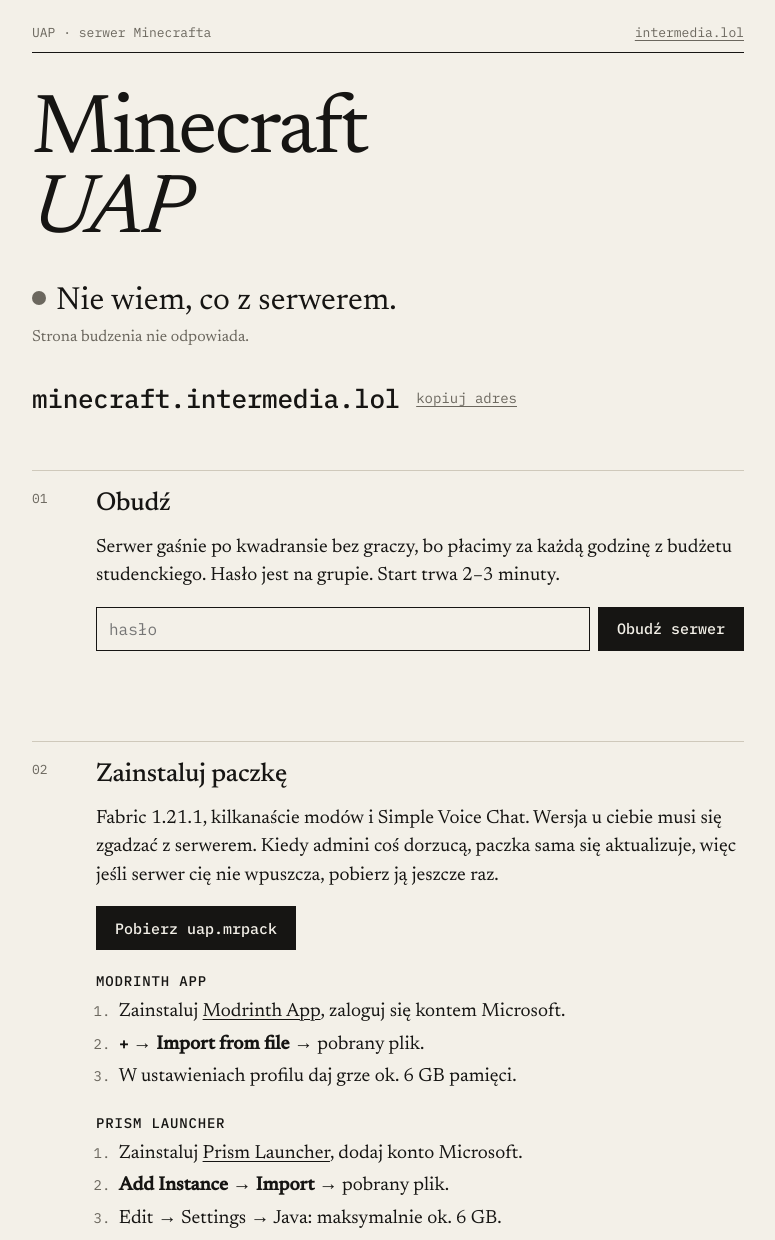
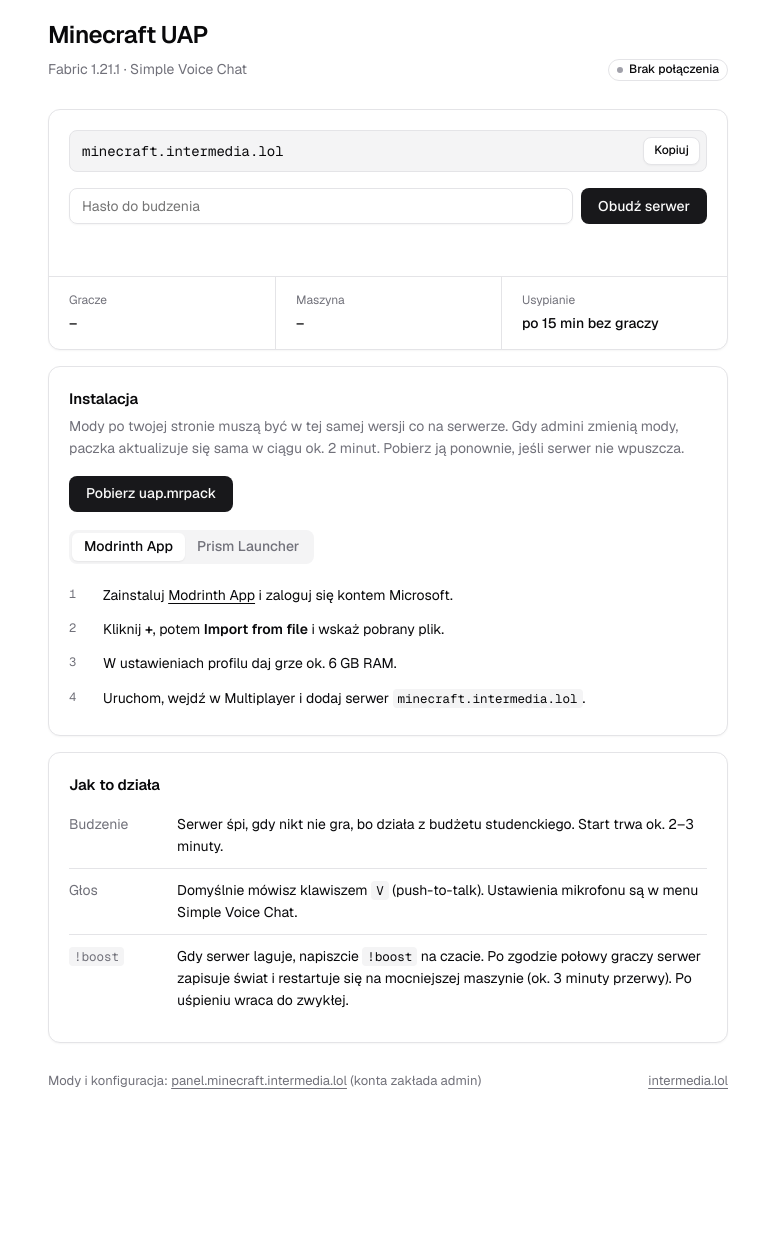
Before and after one commit to janzablocki/intermedia-lol, a plain HTML site: page minecraft/index.html in a window 1280 px wide. Shown: the part 40-1280 px from the top of the page, without its empty margins (252-1027 px from the left). After the commit the page ends 1212 px from the top, so only its background shows below. Drawn offline with nearby package versions, Linux system fonts and the light colour scheme; no server answers.

Commit message:
Minecraft page: back to the simple layout (#12)

```diff
--- a/minecraft/index.html
+++ b/minecraft/index.html
@@ -3,186 +3,195 @@
 <head>
 <meta charset="utf-8">
 <meta name="viewport" content="width=device-width, initial-scale=1">
-<title>Minecraft UAP</title>
+<title>Minecraft · UAP</title>
 <link rel="preconnect" href="https://fonts.googleapis.com">
 <link rel="preconnect" href="https://fonts.gstatic.com" crossorigin>
-<link href="https://fonts.googleapis.com/css2?family=Newsreader:ital,opsz,wght@0,6..72,400;0,6..72,500;1,6..72,400&family=IBM+Plex+Mono:wght@400;500&display=swap" rel="stylesheet">
+<link href="https://fonts.googleapis.com/css2?family=Geist:wght@400;500;600&family=Geist+Mono:wght@400;500&display=swap" rel="stylesheet">
 <style>
+  /* shadcn/ui "zinc" light tokens, components rewritten by hand (no build step) */
   :root {
-    --paper: #f3f0e8;
-    --ink: #161513;
-    --soft: #6b675e;
-    --rule: #cfc9bb;
-    --mark: #d23a1e;
+    --background: 0 0% 100%;
+    --foreground: 240 10% 3.9%;
+    --muted: 240 4.8% 95.9%;
+    --muted-foreground: 240 3.8% 46.1%;
+    --border: 240 5.9% 90%;
+    --input: 240 5.9% 90%;
+    --primary: 240 5.9% 10%;
+    --primary-foreground: 0 0% 98%;
+    --secondary: 240 4.8% 95.9%;
+    --ring: 240 5.9% 10%;
+    --radius: 0.5rem;
     color-scheme: light;
   }
-  * { box-sizing: border-box; }
-  html { background: var(--paper); }
+  * { box-sizing: border-box; border-color: hsl(var(--border)); }
+  html { background: hsl(var(--background)); }
   body {
-    margin: 0; color: var(--ink); background: var(--paper);
-    font: 19px/1.5 "Newsreader", Georgia, "Times New Roman", serif;
-    font-optical-sizing: auto;
+    margin: 0; color: hsl(var(--foreground)); background: hsl(var(--background));
+    font: 14px/1.6 "Geist", ui-sans-serif, system-ui, -apple-system, sans-serif;
+    -webkit-font-smoothing: antialiased;
   }
-  .page { max-width: 760px; margin: 0 auto; padding: 64px 24px 96px; }
-  .mono { font-family: "IBM Plex Mono", ui-monospace, Menlo, monospace; }
+  .wrap { max-width: 720px; margin: 0 auto; padding: 56px 20px 80px; }
+  .mono { font-family: "Geist Mono", ui-monospace, SFMono-Regular, Menlo, monospace; }
+  .muted { color: hsl(var(--muted-foreground)); }
 
-  .top { display: flex; justify-content: space-between; align-items: baseline; gap: 12px; font: 13px/1.4 "IBM Plex Mono", monospace; color: var(--soft); border-bottom: 1px solid var(--ink); padding-bottom: 10px; }
-  .top a { color: inherit; }
+  header { display: flex; justify-content: space-between; align-items: flex-end; gap: 16px; flex-wrap: wrap; margin-bottom: 28px; }
+  h1 { font-size: 24px; font-weight: 600; letter-spacing: -0.02em; margin: 0; }
+  h2 { font-size: 15px; font-weight: 600; margin: 0; letter-spacing: -0.01em; }
+  .sub { margin: 4px 0 0; }
 
-  h1 { font-weight: 400; font-size: clamp(44px, 9vw, 84px); line-height: .95; letter-spacing: -0.03em; margin: 40px 0 0; }
-  h1 em { font-style: italic; }
+  .card { border: 1px solid hsl(var(--border)); border-radius: calc(var(--radius) + 4px); background: hsl(var(--background)); box-shadow: 0 1px 2px rgb(0 0 0 / 0.04); }
+  .card + .card { margin-top: 16px; }
+  .card-head { padding: 20px 20px 0; }
+  .card-body { padding: 16px 20px 20px; }
+  .card-desc { margin: 4px 0 0; color: hsl(var(--muted-foreground)); }
 
-  .now { margin: 28px 0 0; font-size: clamp(24px, 4vw, 32px); line-height: 1.25; max-width: 22ch; }
-  .now .dot { display: inline-block; width: .45em; height: .45em; border-radius: 50%; background: var(--soft); vertical-align: .12em; margin-right: .3em; }
-  .now.online .dot { background: #2f8f3e; }
-  .now.starting .dot, .now.stopping .dot { background: var(--mark); animation: blink 1.1s steps(2) infinite; }
-  @keyframes blink { 50% { opacity: .2 } }
-  .now small { display: block; margin-top: 6px; font-size: 16px; color: var(--soft); }
+  .badge { display: inline-flex; align-items: center; gap: 6px; height: 22px; padding: 0 8px; border: 1px solid hsl(var(--border)); border-radius: 999px; font-size: 12px; font-weight: 500; white-space: nowrap; }
+  .badge i { width: 6px; height: 6px; border-radius: 50%; background: #a1a1aa; }
+  .badge.online i { background: #16a34a; }
+  .badge.starting i, .badge.stopping i { background: #d97706; }
 
-  .addr { margin: 36px 0 0; display: flex; flex-wrap: wrap; align-items: center; gap: 4px 16px; }
-  .addr span { font: 500 clamp(18px, 3.4vw, 26px)/1.2 "IBM Plex Mono", monospace; letter-spacing: -0.01em; }
-  .link { background: none; border: 0; padding: 0; font: 14px "IBM Plex Mono", monospace; color: var(--soft); text-decoration: underline; text-underline-offset: 3px; cursor: pointer; }
-  .link:hover { color: var(--ink); }
+  .stats { display: grid; grid-template-columns: repeat(3, 1fr); border-top: 1px solid hsl(var(--border)); }
+  .stat { padding: 14px 20px; }
+  .stat + .stat { border-left: 1px solid hsl(var(--border)); }
+  .stat dt { font-size: 12px; color: hsl(var(--muted-foreground)); }
+  .stat dd { margin: 2px 0 0; font-weight: 500; }
 
-  section { display: grid; grid-template-columns: 56px 1fr; gap: 0 8px; margin-top: 56px; padding-top: 14px; border-top: 1px solid var(--rule); }
-  section > .n { font: 13px/2.2 "IBM Plex Mono", monospace; color: var(--soft); }
-  h2 { font-weight: 500; font-size: 26px; letter-spacing: -0.01em; margin: 0 0 10px; }
-  p { margin: 0 0 12px; }
-  .soft { color: var(--soft); }
+  .row { display: flex; gap: 8px; flex-wrap: wrap; }
+  .input {
+    flex: 1 1 200px; height: 36px; padding: 0 12px; border: 1px solid hsl(var(--input)); border-radius: var(--radius);
+    background: transparent; font: inherit; color: inherit; box-shadow: 0 1px 2px rgb(0 0 0 / 0.04);
+  }
+  .input:focus-visible, .btn:focus-visible, .tab:focus-visible { outline: 2px solid hsl(var(--ring)); outline-offset: 2px; }
+  .btn {
+    display: inline-flex; align-items: center; justify-content: center; gap: 8px; height: 36px; padding: 0 16px;
+    border-radius: var(--radius); border: 1px solid transparent; font: inherit; font-weight: 500; cursor: pointer;
+    text-decoration: none; white-space: nowrap; transition: background .15s, opacity .15s;
+  }
+  .btn-primary { background: hsl(var(--primary)); color: hsl(var(--primary-foreground)); }
+  .btn-primary:hover { background: hsl(var(--primary) / 0.9); }
+  .btn-outline { background: hsl(var(--background)); border-color: hsl(var(--input)); color: inherit; box-shadow: 0 1px 2px rgb(0 0 0 / 0.04); }
+  .btn-outline:hover { background: hsl(var(--secondary)); }
+  .btn:disabled { opacity: .5; pointer-events: none; }
+  #msg { margin: 10px 0 0; min-height: 1.6em; }
 
-  form { display: flex; flex-wrap: wrap; gap: 8px; margin: 16px 0 0; }
-  input {
-    flex: 1 1 220px; height: 44px; padding: 0 12px; font: 16px "IBM Plex Mono", monospace; color: var(--ink);
-    background: transparent; border: 1px solid var(--ink); border-radius: 0;
-  }
-  .btn {
-    display: inline-flex; align-items: center; height: 44px; padding: 0 18px; border: 1px solid var(--ink); border-radius: 0;
-    background: var(--ink); color: var(--paper); font: 500 15px "IBM Plex Mono", monospace; text-decoration: none; cursor: pointer;
-  }
-  .btn:hover { background: var(--mark); border-color: var(--mark); }
-  .btn:disabled { background: transparent; color: var(--soft); border-color: var(--rule); cursor: default; }
-  input:focus-visible, .btn:focus-visible, .link:focus-visible { outline: 2px solid var(--mark); outline-offset: 2px; }
-  #msg { margin: 10px 0 0; min-height: 1.5em; font-size: 16px; }
+  .addr { display: flex; align-items: center; justify-content: space-between; gap: 8px; padding: 6px 6px 6px 12px; border: 1px solid hsl(var(--border)); border-radius: var(--radius); background: hsl(var(--muted)); }
+  .addr .btn { height: 28px; padding: 0 10px; font-size: 12px; }
 
-  .pack { display: flex; flex-wrap: wrap; align-items: center; gap: 8px 16px; margin: 16px 0 8px; }
-  #pack-info { font: 13px "IBM Plex Mono", monospace; color: var(--soft); }
+  .tabs { display: inline-flex; padding: 3px; border-radius: var(--radius); background: hsl(var(--muted)); margin-bottom: 14px; }
+  .tab { height: 28px; padding: 0 12px; border: 0; border-radius: calc(var(--radius) - 2px); background: transparent; font: inherit; font-weight: 500; color: hsl(var(--muted-foreground)); cursor: pointer; }
+  .tab[aria-selected="true"] { background: hsl(var(--background)); color: hsl(var(--foreground)); box-shadow: 0 1px 2px rgb(0 0 0 / 0.06); }
+  ol.steps { margin: 0; padding: 0; list-style: none; counter-reset: s; }
+  ol.steps li { counter-increment: s; display: grid; grid-template-columns: 24px 1fr; gap: 10px; padding: 6px 0; }
+  ol.steps li::before { content: counter(s); font-family: "Geist Mono", monospace; font-size: 12px; color: hsl(var(--muted-foreground)); padding-top: 1px; }
+  code { font-family: "Geist Mono", monospace; font-size: 12.5px; background: hsl(var(--muted)); padding: 1px 5px; border-radius: 4px; }
+  a { color: inherit; text-underline-offset: 3px; }
 
-  ol { margin: 8px 0 0; padding-left: 1.2em; }
-  li { margin-bottom: 4px; }
-  li::marker { font: 14px "IBM Plex Mono", monospace; color: var(--soft); }
-  h3 { font: 500 14px "IBM Plex Mono", monospace; text-transform: uppercase; letter-spacing: .06em; margin: 22px 0 0; }
-  code { font: 15px "IBM Plex Mono", monospace; background: #e7e2d6; padding: 0 4px; }
-  a { color: inherit; text-underline-offset: 3px; text-decoration-thickness: 1px; }
+  .rules { margin: 0; padding: 0; list-style: none; }
+  .rules li { padding: 10px 0; border-top: 1px solid hsl(var(--border)); display: grid; grid-template-columns: 96px 1fr; gap: 12px; }
+  .rules li:first-child { border-top: 0; padding-top: 0; }
 
-  footer { margin-top: 72px; padding-top: 12px; border-top: 1px solid var(--ink); font: 13px/1.6 "IBM Plex Mono", monospace; color: var(--soft); display: flex; justify-content: space-between; flex-wrap: wrap; gap: 8px; }
-
-  @media (max-width: 560px) {
-    body { font-size: 17px; }
-    section { grid-template-columns: 1fr; }
-    section > .n { line-height: 1.6; margin-bottom: 4px; }
+  footer { margin-top: 28px; display: flex; justify-content: space-between; gap: 12px; flex-wrap: wrap; font-size: 13px; }
+  @media (max-width: 520px) {
+    .stats { grid-template-columns: 1fr 1fr; }
+    .stat:nth-child(3) { border-left: 0; border-top: 1px solid hsl(var(--border)); }
+    .rules li { grid-template-columns: 1fr; gap: 2px; }
   }
 </style>
 </head>
 <body>
-<div class="page">
-  <div class="top">
-    <span>UAP · serwer Minecrafta</span>
-    <a href="https://intermedia.lol">intermedia.lol</a>
-  </div>
+<div class="wrap">
+  <header>
+    <div>
+      <h1>Minecraft UAP</h1>
+      <p class="sub muted">Fabric 1.21.1 · Simple Voice Chat</p>
+    </div>
+    <span id="badge" class="badge"><i></i><span id="badge-text">Sprawdzam</span></span>
+  </header>
 
-  <h1>Minecraft<br><em>UAP</em></h1>
-
-  <p id="now" class="now"><span class="dot"></span><span id="now-text">Sprawdzam, co z serwerem…</span><small id="now-sub"></small></p>
-
-  <div class="addr">
-    <span>minecraft.intermedia.lol</span>
-    <button class="link" id="copy" type="button">kopiuj adres</button>
-  </div>
-
-  <section>
-    <div class="n">01</div>
-    <div>
-      <h2>Obudź</h2>
-      <p>Serwer gaśnie po kwadransie bez graczy, bo płacimy za każdą godzinę z budżetu studenckiego. Hasło jest na grupie. Start trwa 2–3 minuty.</p>
-      <form id="wake">
-        <input id="password" type="password" placeholder="hasło" autocomplete="current-password" required>
-        <button class="btn" id="wake-btn" type="submit">Obudź serwer</button>
+  <section class="card">
+    <div class="card-head">
+      <div class="addr">
+        <span class="mono">minecraft.intermedia.lol</span>
+        <button class="btn btn-outline" id="copy" type="button">Kopiuj</button>
+      </div>
+    </div>
+    <div class="card-body">
+      <form id="wake" class="row">
+        <input class="input" id="password" type="password" placeholder="Hasło do budzenia" autocomplete="current-password" required>
+        <button class="btn btn-primary" id="wake-btn" type="submit">Obudź serwer</button>
       </form>
-      <p id="msg" class="soft"></p>
+      <p id="msg" class="muted"></p>
     </div>
+    <dl class="stats" style="margin:0">
+      <div class="stat"><dt>Gracze</dt><dd id="players">–</dd></div>
+      <div class="stat"><dt>Maszyna</dt><dd id="size">–</dd></div>
+      <div class="stat"><dt>Usypianie</dt><dd>po 15 min bez graczy</dd></div>
+    </dl>
   </section>
 
-  <section>
-    <div class="n">02</div>
-    <div>
-      <h2>Zainstaluj paczkę</h2>
-      <p>Fabric 1.21.1, kilkanaście modów i Simple Voice Chat. Wersja u ciebie musi się zgadzać z serwerem. Kiedy admini coś dorzucą, paczka sama się aktualizuje, więc jeśli serwer cię nie wpuszcza, pobierz ją jeszcze raz.</p>
-      <div class="pack">
-        <a class="btn" href="https://mcpack879d5b.blob.core.windows.net/pack/uap.mrpack" download="uap.mrpack">Pobierz uap.mrpack</a>
-        <span id="pack-info"></span>
+  <section class="card">
+    <div class="card-head">
+      <h2>Instalacja</h2>
+      <p class="card-desc">Mody po twojej stronie muszą być w tej samej wersji co na serwerze. Gdy admini zmienią mody, paczka aktualizuje się sama w ciągu ok. 2 minut. Pobierz ją ponownie, jeśli serwer nie wpuszcza.</p>
+    </div>
+    <div class="card-body">
+      <div class="row" style="margin-bottom:18px; align-items:center; gap:12px">
+        <a class="btn btn-primary" href="https://mcpack879d5b.blob.core.windows.net/pack/uap.mrpack" download="uap.mrpack">Pobierz uap.mrpack</a>
+        <span id="pack-info" class="muted" style="font-size:13px"></span>
       </div>
-      <h3>Modrinth App</h3>
-      <ol>
-        <li>Zainstaluj <a href="https://modrinth.com/app">Modrinth App</a>, zaloguj się kontem Microsoft.</li>
-        <li><b>+</b> → <b>Import from file</b> → pobrany plik.</li>
-        <li>W ustawieniach profilu daj grze ok. 6 GB pamięci.</li>
+      <div class="tabs" role="tablist">
+        <button class="tab" role="tab" aria-selected="true" data-tab="modrinth" type="button">Modrinth App</button>
+        <button class="tab" role="tab" aria-selected="false" data-tab="prism" type="button">Prism Launcher</button>
+      </div>
+      <ol class="steps" data-panel="modrinth">
+        <li><span>Zainstaluj <a href="https://modrinth.com/app">Modrinth App</a> i zaloguj się kontem Microsoft.</span></li>
+        <li><span>Kliknij <b>+</b>, potem <b>Import from file</b> i wskaż pobrany plik.</span></li>
+        <li><span>W ustawieniach profilu daj grze ok. 6 GB RAM.</span></li>
+        <li><span>Uruchom, wejdź w Multiplayer i dodaj serwer <code>minecraft.intermedia.lol</code>.</span></li>
       </ol>
-      <h3>Prism Launcher</h3>
-      <ol>
-        <li>Zainstaluj <a href="https://prismlauncher.org">Prism Launcher</a>, dodaj konto Microsoft.</li>
-        <li><b>Add Instance</b> → <b>Import</b> → pobrany plik.</li>
-        <li>Edit → Settings → Java: maksymalnie ok. 6 GB.</li>
+      <ol class="steps" data-panel="prism" hidden>
+        <li><span>Zainstaluj <a href="https://prismlauncher.org">Prism Launcher</a> i dodaj konto Microsoft.</span></li>
+        <li><span><b>Add Instance</b>, potem <b>Import</b> i wskaż plik <code>.mrpack</code>.</span></li>
+        <li><span>Edit, Settings, Java: ustaw maksymalnie ok. 6 GB.</span></li>
+        <li><span>Uruchom, wejdź w Multiplayer i dodaj serwer <code>minecraft.intermedia.lol</code>.</span></li>
       </ol>
     </div>
   </section>
 
-  <section>
-    <div class="n">03</div>
-    <div>
-      <h2>Graj</h2>
-      <p>Multiplayer → Add Server → <code>minecraft.intermedia.lol</code>.</p>
-      <p>Mówisz z klawiszem <code>V</code>. Głośność i mikrofon ustawisz w menu Simple Voice Chat.</p>
-      <p>Jak laguje, napiszcie na czacie <code>!boost</code>. Gdy zgodzi się połowa osób na serwerze, świat się zapisze, a serwer przesiądzie się na mocniejszą maszynę. Przerwa trwa około trzech minut. Po uśpieniu wraca do zwykłej.</p>
+  <section class="card">
+    <div class="card-head"><h2>Jak to działa</h2></div>
+    <div class="card-body">
+      <ul class="rules">
+        <li><span class="muted">Budzenie</span><span>Serwer śpi, gdy nikt nie gra, bo działa z budżetu studenckiego. Start trwa ok. 2–3 minuty.</span></li>
+        <li><span class="muted">Głos</span><span>Domyślnie mówisz klawiszem <code>V</code> (push-to-talk). Ustawienia mikrofonu są w menu Simple Voice Chat.</span></li>
+        <li><span class="muted"><code>!boost</code></span><span>Gdy serwer laguje, napiszcie <code>!boost</code> na czacie. Po zgodzie połowy graczy serwer zapisuje świat i restartuje się na mocniejszej maszynie (ok. 3 minuty przerwy). Po uśpieniu wraca do zwykłej.</span></li>
+      </ul>
     </div>
   </section>
 
-  <footer>
-    <span>Mody i ustawienia: <a href="https://panel.minecraft.intermedia.lol">panel.minecraft.intermedia.lol</a>, konto zakłada admin</span>
-    <span id="machine"></span>
+  <footer class="muted">
+    <span>Mody i konfiguracja: <a href="https://panel.minecraft.intermedia.lol">panel.minecraft.intermedia.lol</a> (konta zakłada admin)</span>
+    <a href="https://intermedia.lol">intermedia.lol</a>
   </footer>
 </div>
 
 <script>
 const API = "https://intermedia-mc-wake-879d5b.azurewebsites.net";
-const PACK = "https://mcpack879d5b.blob.core.windows.net/pack/pack.json";
+const LABELS = { sleeping: "Śpi", starting: "Startuje", online: "Działa", stopping: "Zasypia", unknown: "Brak połączenia" };
 const $ = (id) => document.getElementById(id);
-
-function players(n) {
-  if (n === 0) return "Nikogo nie ma.";
-  if (n === 1) return "Gra 1 osoba.";
-  const few = n % 10 >= 2 && n % 10 <= 4 && (n % 100 < 10 || n % 100 >= 20);
-  return `Gra ${n} ${few ? "osoby" : "osób"}.`;
-}
 
 async function refresh() {
   try {
     const r = await fetch(API + "/api/status", { cache: "no-store" });
-    const { state, players: p, size } = await r.json();
-    $("now").className = "now " + state;
-    const lines = {
-      sleeping: ["Serwer teraz śpi.", "Obudź go poniżej."],
-      starting: ["Serwer się budzi.", "Za chwilę będzie można wejść."],
-      online: ["Serwer działa.", p ? players(p.online) : ""],
-      stopping: ["Serwer właśnie zasypia.", "Za minutę będzie można go obudzić."],
-    }[state] || ["Nie wiem, co z serwerem.", "Spróbuj odświeżyć stronę."];
-    $("now-text").textContent = lines[0];
-    $("now-sub").textContent = lines[1];
-    $("machine").textContent = state === "sleeping" ? "" : (size === "big" ? "maszyna: 4 rdzenie, 16 GB" : "maszyna: 2 rdzenie, 8 GB");
+    const { state, players, size } = await r.json();
+    $("badge").className = "badge " + state;
+    $("badge-text").textContent = LABELS[state] || LABELS.unknown;
+    $("players").textContent = state === "online" && players ? `${players.online} / ${players.max}` : "–";
+    $("size").textContent = state === "sleeping" ? "wyłączona" : (size === "big" ? "4 rdzenie, 16 GB" : "2 rdzenie, 8 GB");
     $("wake-btn").disabled = state !== "sleeping";
   } catch {
-    $("now").className = "now";
-    $("now-text").textContent = "Nie wiem, co z serwerem.";
-    $("now-sub").textContent = "Strona budzenia nie odpowiada.";
+    $("badge").className = "badge";
+    $("badge-text").textContent = LABELS.unknown;
   }
 }
 
@@ -199,17 +208,23 @@ $("wake").addEventListener("submit", async (e) => {
 });
 
 $("copy").addEventListener("click", async () => {
-  try { await navigator.clipboard.writeText("minecraft.intermedia.lol"); $("copy").textContent = "skopiowane"; }
-  catch { $("copy").textContent = "zaznacz ręcznie"; }
-  setTimeout(() => { $("copy").textContent = "kopiuj adres"; }, 1500);
+  try { await navigator.clipboard.writeText("minecraft.intermedia.lol"); $("copy").textContent = "Skopiowano"; }
+  catch { $("copy").textContent = "Zaznacz ręcznie"; }
+  setTimeout(() => { $("copy").textContent = "Kopiuj"; }, 1500);
 });
 
+document.querySelectorAll(".tab").forEach((t) => t.addEventListener("click", () => {
+  document.querySelectorAll(".tab").forEach((x) => x.setAttribute("aria-selected", x === t));
+  document.querySelectorAll("[data-panel]").forEach((p) => { p.hidden = p.dataset.panel !== t.dataset.tab; });
+}));
+
+const PACK = "https://mcpack879d5b.blob.core.windows.net/pack/pack.json";
 async function packInfo() {
   try {
     const p = await (await fetch(PACK + "?t=" + Date.now(), { cache: "no-store" })).json();
     const d = new Date(p.updated_iso);
-    const when = d.toLocaleString("pl-PL", { day: "numeric", month: "long", hour: "2-digit", minute: "2-digit" });
-    $("pack-info").textContent = `wersja ${p.version}, ${p.count} modów, zmieniona ${when}`;
+    const when = d.toLocaleString("pl-PL", { day: "2-digit", month: "2-digit", hour: "2-digit", minute: "2-digit" }).replace(",", "");
+    $("pack-info").textContent = `Wersja paczki: ${p.version} · zaktualizowana ${when} · ${p.count} modów`;
   } catch { /* leave empty */ }
 }
 
```
